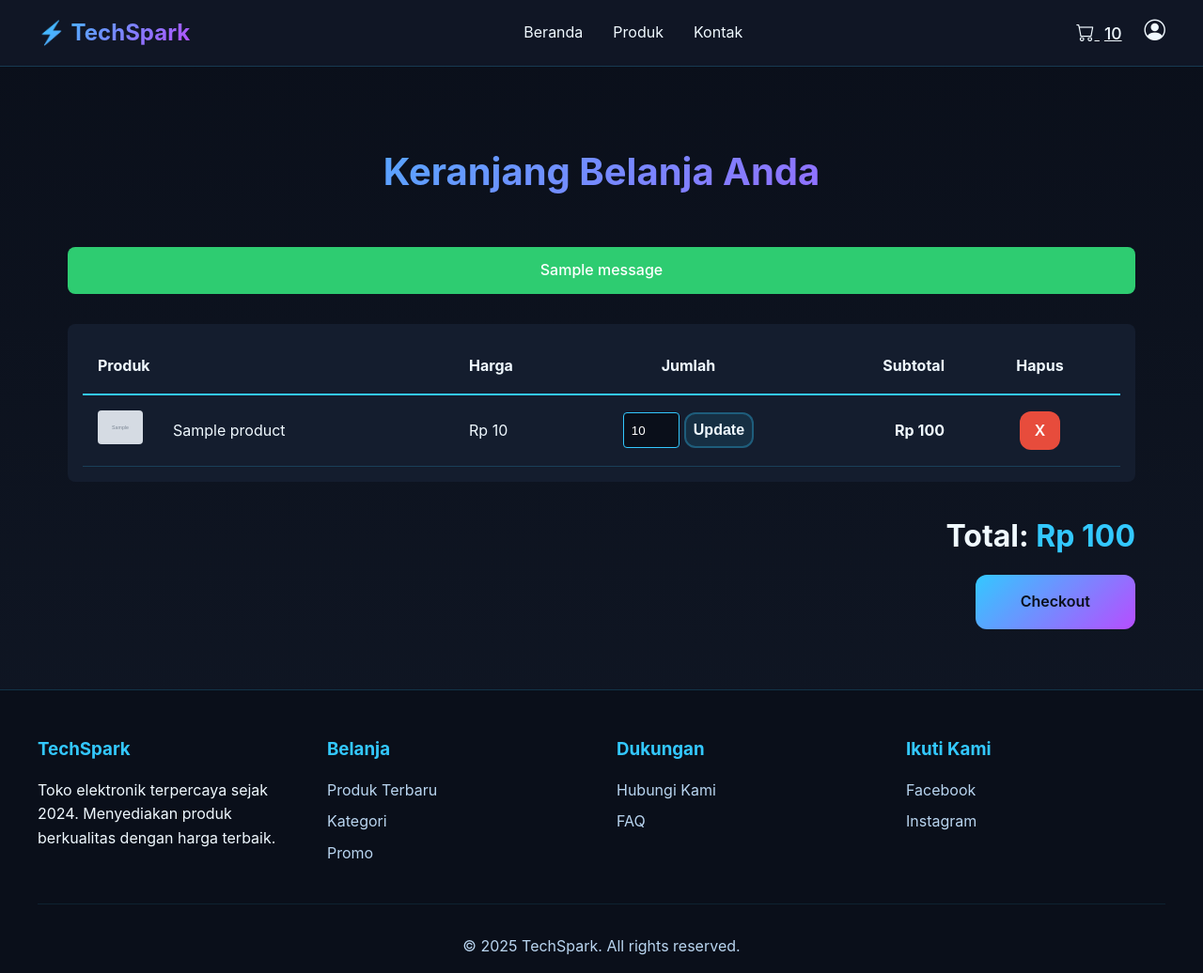
After one commit to rahmatsigma/TechSpark, a Django app: page /keranjang/ in a window 1280 px wide. The commit adds this page. Shown: the whole page at 94% size. Run offline with Django 5.2, Linux system fonts and the light colour scheme; a user stored in the database is signed in; tables that the repository leaves empty hold one stand-in row (values such as "Sample post"); grey boxes marked "Sample" are stand-in pictures; one stand-in notice (Sample message) is shown.

Commit message:
feat: cart

```diff
--- a/config/settings.py
+++ b/config/settings.py
@@ -63,6 +63,7 @@ TEMPLATES = [
                 'django.template.context_processors.request',
                 'django.contrib.auth.context_processors.auth',
                 'django.contrib.messages.context_processors.messages',
+                'techspark.context_processors.cart_context',
             ],
         },
     },
--- /dev/null
+++ b/techspark/context_processors.py
@@ -0,0 +1,14 @@
+from .models import Cart
+
+def cart_context(request):
+    cart_item_count = 0
+    if request.user.is_authenticated:
+        try:
+            # Ambil keranjang milik user
+            cart = Cart.objects.get(user=request.user)
+            # Hitung total 'quantity' (jumlah) dari semua item
+            cart_item_count = sum(item.quantity for item in cart.items.all())
+        except Cart.DoesNotExist:
+            cart_item_count = 0
+
+    return {'cart_item_count': cart_item_count}
--- a/techspark/models.py
+++ b/techspark/models.py
@@ -1,7 +1,6 @@
-# techspark/models.py
-
 from django.db import models
 from django.utils import timezone
+from django.contrib.auth.models import User
 
 class Product(models.Model):
     name = models.CharField(max_length=200)
@@ -13,3 +12,25 @@ class Product(models.Model):
 
     def __str__(self):
         return self.name
+
+# 1. Model untuk Keranjang Belanja
+class Cart(models.Model):
+    user = models.OneToOneField(User, on_delete=models.CASCADE)
+    created_at = models.DateTimeField(auto_now_add=True)
+
+    def __str__(self):
+        return f"Keranjang milik {self.user.username}"
+
+# 2. Model untuk Item di dalam Keranjang
+class CartItem(models.Model):
+    cart = models.ForeignKey(Cart, on_delete=models.CASCADE, related_name='items')
+    product = models.ForeignKey(Product, on_delete=models.CASCADE)
+    quantity = models.PositiveIntegerField(default=1)
+
+    # Properti untuk menghitung subtotal
+    @property
+    def subtotal(self):
+        return self.product.price * self.quantity
+
+    def __str__(self):
+        return f"{self.quantity} x {self.product.name} di {self.cart.user.username}"
--- a/techspark/templates/pages/base.html
+++ b/techspark/templates/pages/base.html
@@ -24,7 +24,11 @@
             </ul>
 
             <div class="nav-icons">
-                <button onclick="showCart()" class="nav-icon-btn">🛒 <span id="cart-count">0</span></button>
+                <a href="{% url 'cart_detail' %}" class="nav-icon-btn">
+                    <i class="bi bi-cart"></i> <span id="cart-count" style="font-size: 1.1rem; margin-left: 5px; font-weight: 500;">
+                        {{ cart_item_count }}
+                    </span>
+                </a>
 
                 {% if user.is_authenticated %}
                 <div class="profile-dropdown">
--- /dev/null
+++ b/techspark/templates/pages/cart_detail.html
@@ -0,0 +1,76 @@
+{% extends 'pages/base.html' %}
+{% load static %}
+{% load humanize %}
+
+{% block title %}Keranjang Belanja - TechSpark{% endblock %}
+
+{% block content %}
+<div class="container" style="padding-top: 5rem; min-height: 80vh;">
+    <h2 class="section-title">Keranjang Belanja Anda</h2>
+
+    {% if messages %}
+        {% for message in messages %}
+        <div class="message-box {% if message.tags == 'error' %}message-error{% else %}message-success{% endif %}" style="margin-bottom: 2rem;">
+            {{ message }}
+        </div>
+        {% endfor %}
+    {% endif %}
+
+    {% if not items %}
+    <p style="text-align: center; font-size: 1.2rem; color: #b9d5f0;">
+        Keranjang belanja Anda masih kosong.
+        <br><br>
+        <a href="{% url 'product_list' %}" class="btn btn-primary">Mulai Belanja</a>
+    </p>
+
+    {% else %}
+    <div style="background: #141d2e; border-radius: 8px; padding: 1rem; overflow-x: auto;">
+        <table class="cart-table" style="width: 100%; border-collapse: collapse; min-width: 600px;">
+            <thead style="border-bottom: 2px solid #33c8ff;">
+                <tr>
+                    <th colspan="2" style="padding: 1rem; text-align: left;">Produk</th>
+                    <th style="padding: 1rem; text-align: left;">Harga</th>
+                    <th style="padding: 1rem; text-align: center;">Jumlah</th>
+                    <th style="padding: 1rem; text-align: right;">Subtotal</th>
+                    <th style="padding: 1rem; text-align: center;">Hapus</th>
+                </tr>
+            </thead>
+            <tbody>
+                {% for item in items %}
+                <tr style="border-bottom: 1px solid rgba(51, 200, 255, 0.2);">
+                    <td style="padding: 1rem; width: 80px;">
+                        <img src="{{ item.product.image_url }}" alt="{{ item.product.name }}" style="width: 100%; height: auto; border-radius: 4px;">
+                    </td>
+                    <td style="padding: 1rem;">{{ item.product.name }}</td>
+                    <td style="padding: 1rem;">Rp {{ item.product.price|intcomma }}</td>
+
+                    <td style="padding: 1rem; width: 130px;">
+                        <form action="{% url 'update_cart_quantity' item.id %}" method="POST" style="display: flex;">
+                            {% csrf_token %}
+                            <input type="number" name="quantity" value="{{ item.quantity }}" min="1" max="{{ item.product.stock }}"
+                                style="width: 60px; padding: 0.5rem; border-radius: 4px; border: 1px solid #33c8ff; background: #0a0f1a; color: white;">
+                            <button type="submit" class="btn btn-secondary" style="padding: 0.5rem; margin-left: 5px;">Update</button>
+                        </form>
+                    </td>
+
+                    <td style="padding: 1rem; text-align: right; font-weight: bold;">Rp {{ item.subtotal|intcomma }}</td>
+
+                    <td style="padding: 1rem; text-align: center;">
+                        <a href="{% url 'remove_from_cart' item.id %}" class="btn" style="background: #e74c3c; color: white; padding: 0.5rem 1rem;">X</a>
+                    </td>
+                </tr>
+                {% endfor %}
+            </tbody>
+        </table>
+    </div>
+
+    <div style="text-align: right; margin-top: 2rem;">
+        <h3 style="font-size: 2rem;">Total: <span style="color: #33c8ff;">Rp {{ total_price|intcomma }}</span></h3>
+        <a href="#" class="btn btn-primary" style="margin-top: 1rem; padding: 1rem 3rem;" onclick="alert('Fitur Checkout segera hadir!')">
+            Checkout
+        </a>
+    </div>
+    {% endif %}
+
+</div>
+{% endblock %}
--- a/techspark/templates/pages/product_list.html
+++ b/techspark/templates/pages/product_list.html
@@ -22,9 +22,9 @@
                     </div>
 
                     <div class="product-btn-group">
-                        <button class="btn btn-secondary btn-cart" onclick="alert('Ditambahkan ke keranjang!')">
+                        <a href="{% url 'add_to_cart' product.id %}" class="btn btn-secondary btn-cart">
                             <i class="bi bi-cart-plus"></i> Cart
-                        </button>
+                        </a>
                         <button class="btn btn-primary btn-buy" onclick="alert('Fitur Beli segera hadir!')">
                             Beli
                         </button>
--- a/techspark/urls.py
+++ b/techspark/urls.py
@@ -14,6 +14,14 @@ urlpatterns = [
 
     path('pengaturan/', views.settings_view, name='settings'),
 
+    path('add-to-cart/<int:product_id>/', views.add_to_cart_view, name='add_to_cart'),
+
+    path('keranjang/', views.cart_detail_view, name='cart_detail'),
+
+    path('keranjang/update/<int:item_id>/', views.update_cart_quantity_view, name='update_cart_quantity'),
+
+    path('keranjang/remove/<int:item_id>/', views.remove_from_cart_view, name='remove_from_cart'),
+
     # === URL DASHBOARD ADMIN KUSTOM (BARU) ===
     # 'R'ead (List)
     path('dashboard/', views.dashboard_view, name='dashboard'),
--- a/techspark/views.py
+++ b/techspark/views.py
@@ -7,6 +7,7 @@ from django.contrib.auth.models import User
 from django.contrib import messages
 from django.contrib.auth.decorators import login_required, user_passes_test
 from django.shortcuts import get_object_or_404
+from .models import Product, Cart, CartItem
 from .models import Product
 from .forms import ProductForm
 from django.contrib.auth.decorators import login_required
@@ -191,3 +192,77 @@ def settings_view(request):
         'password_form': password_form
     }
     return render(request, 'pages/settings.html', context)
+
+
+@login_required(login_url='login')
+def add_to_cart_view(request, product_id):
+    # 1. Ambil produk yang mau ditambahkan
+    product = get_object_or_404(Product, id=product_id)
+
+    # 2. Ambil keranjang milik user
+    cart, created = Cart.objects.get_or_create(user=request.user)
+
+    # 3. Cek apakah produk sudah ada di keranjang
+    cart_item, created = CartItem.objects.get_or_create(cart=cart, product=product)
+
+    if not created:
+        # Jika sudah ada, tambah jumlahnya (quantity)
+        cart_item.quantity += 1
+        cart_item.save()
+        messages.success(request, f"Jumlah '{product.name}' di keranjang diperbarui.")
+    else:
+        # Jika baru, biarkan quantity = 1 (default)
+        messages.success(request, f"'{product.name}' berhasil ditambahkan ke keranjang.")
+
+    # 4. Arahkan user kembali ke halaman sebelumnya
+    return redirect(request.META.get('HTTP_REFERER', 'home'))
+
+
+@login_required(login_url='login')
+def cart_detail_view(request):
+    # Ambil keranjang user (atau buat jika belum ada)
+    cart, created = Cart.objects.get_or_create(user=request.user)
+    items = cart.items.all().order_by('product__name')
+
+    # Hitung total harga
+    total_price = sum(item.subtotal for item in items)
+
+    context = {
+        'items': items,
+        'total_price': total_price
+    }
+    return render(request, 'pages/cart_detail.html', context)
+
+
+@login_required(login_url='login')
+def update_cart_quantity_view(request, item_id):
+    item = get_object_or_404(CartItem, id=item_id, cart__user=request.user)
+
+    if request.method == 'POST':
+        quantity = request.POST.get('quantity')
+        try:
+            quantity = int(quantity)
+            if quantity > 0:
+                if quantity <= item.product.stock:
+                    item.quantity = quantity
+                    item.save()
+                    messages.success(request, f"Jumlah '{item.product.name}' diperbarui.")
+                else:
+                    messages.error(request, f"Stok '{item.product.name}' tidak mencukupi (tersisa {item.product.stock}).")
+            else:
+                # Jika user set ke 0 atau kurang, hapus saja
+                item.delete()
+                messages.success(request, f"'{item.product.name}' dihapus dari keranjang.")
+        except ValueError:
+            messages.error(request, "Jumlah tidak valid.")
+
+    return redirect('cart_detail')
+
+
+@login_required(login_url='login')
+def remove_from_cart_view(request, item_id):
+    item = get_object_or_404(CartItem, id=item_id, cart__user=request.user)
+    item_name = item.product.name
+    item.delete()
+    messages.success(request, f"'{item_name}' telah dihapus dari keranjang.")
+    return redirect('cart_detail')
```
Also changed, not shown: techspark/migrations/0003_cart_cartitem.py (added).
